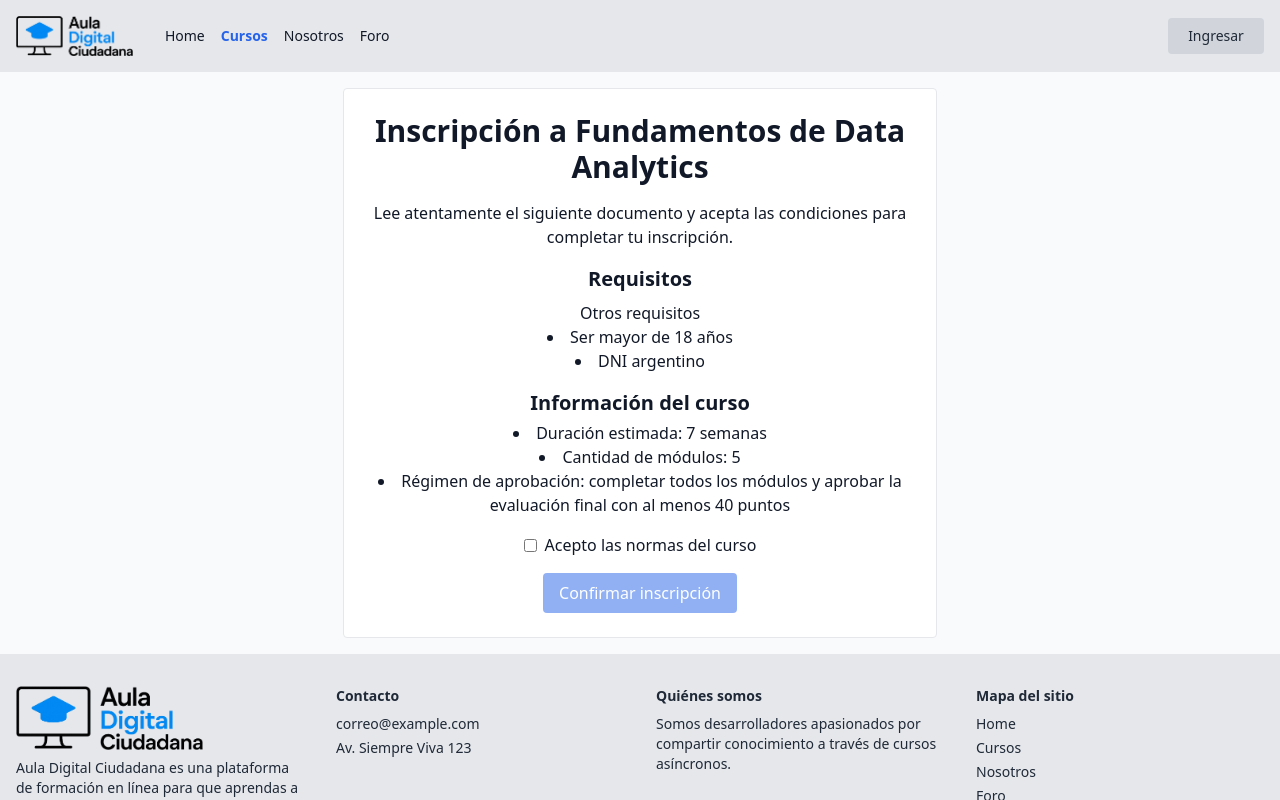
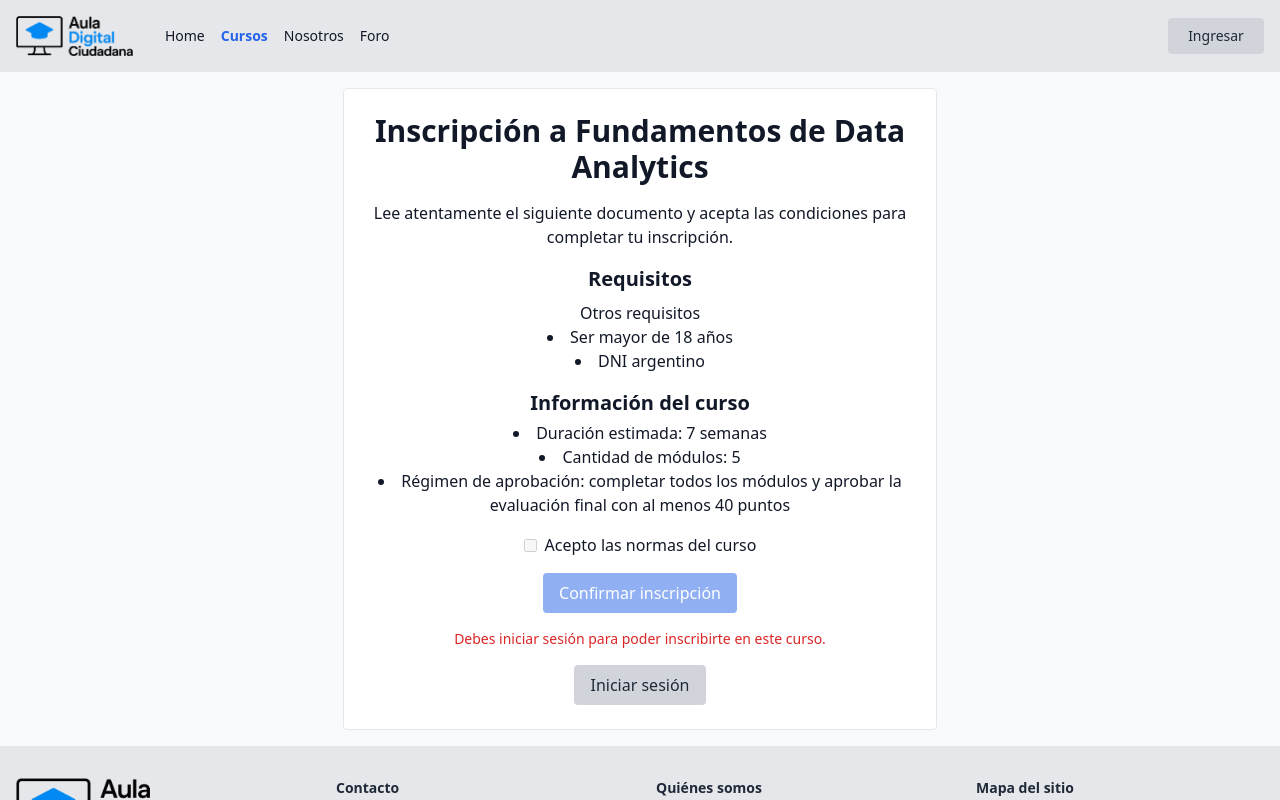
Before and after one commit to estebanaraoz/curso-webapp, a React (Vite) app: page /cursos/data-analytics/inscripcion in a window 1280 px wide. Shown: the top 800 px of the page. Built offline with nearby package versions, Linux system fonts and the light colour scheme.

Commit message:
Deshabilitar inscripción cuando no hay sesión

```diff
--- a/src/pages/CourseInscription.tsx
+++ b/src/pages/CourseInscription.tsx
@@ -84,10 +84,31 @@ export default function CourseInscription() {
               </ul>
             </section>
             <label className="flex items-center gap-2">
-              <input type="checkbox" checked={agree} onChange={e => setAgree(e.target.checked)} />
+              <input
+                type="checkbox"
+                checked={agree}
+                onChange={e => setAgree(e.target.checked)}
+                disabled={!isLogged}
+              />
               Acepto las normas del curso
             </label>
-            <Button type="submit" disabled={!agree}>Confirmar inscripción</Button>
+            <Button type="submit" disabled={!agree || !isLogged}>
+              Confirmar inscripción
+            </Button>
+            {!isLogged && (
+              <>
+                <p className="text-red-600 text-sm">
+                  Debes iniciar sesión para poder inscribirte en este curso.
+                </p>
+                <Button
+                  type="button"
+                  variant="secondary"
+                  onClick={() => navigate('/login')}
+                >
+                  Iniciar sesión
+                </Button>
+              </>
+            )}
           </form>
         ) : (
           <p>Curso no encontrado</p>
```
